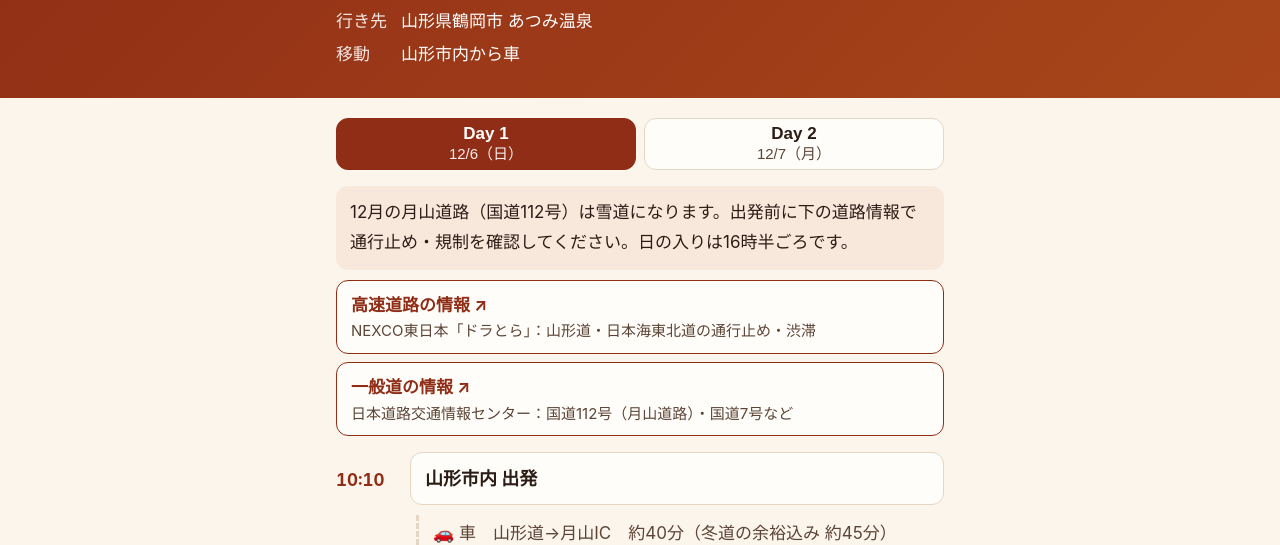
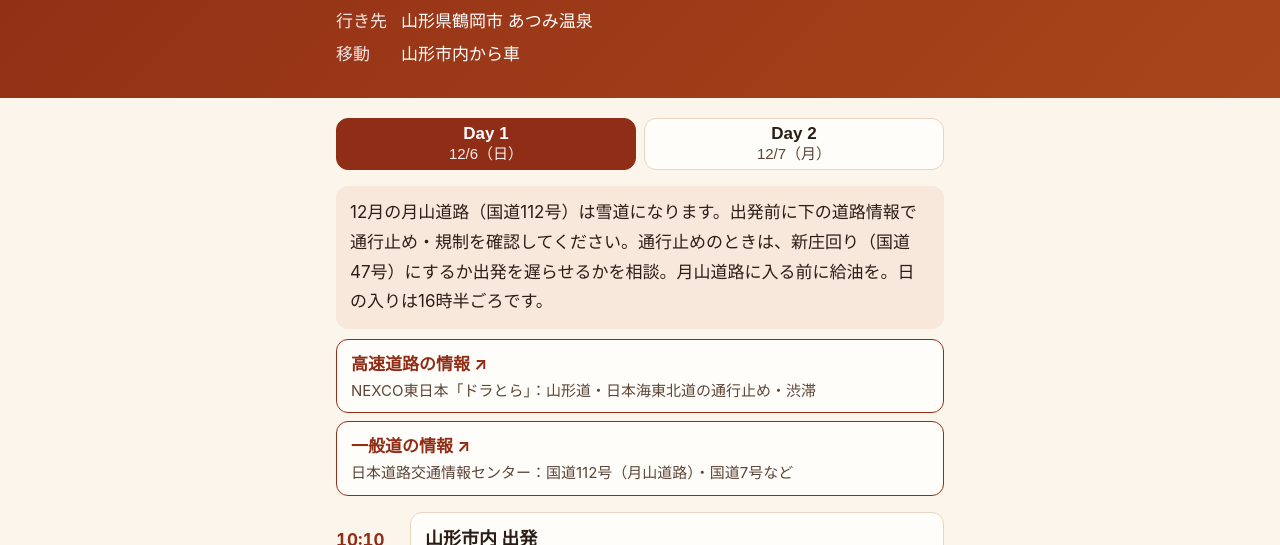
Before and after one commit to pmklmq-eng/atsumi-shiori, a plain HTML site: page index.html in a window 1280 px wide. Shown: the part 188-733 px from the top of the page. Drawn offline with Linux system fonts and the light colour scheme.

Commit message:
両日の注意書きに通行止め時の新庄回り（47号）と給油の一言を追加
Co-Authored-By: Claude Opus 5.5 <noreply@anthropic.com>
Claude-Session: https://claude.ai/code/session_01PjssGRJ8uJHU7KwmvqNgSN

```diff
--- a/index.html
+++ b/index.html
@@ -238,7 +238,7 @@
   var DAYS = [
     {
       date: '2026-12-06', label: 'Day 1', sub: '12/6（日）',
-      note: '12月の月山道路（国道112号）は雪道になります。出発前に下の道路情報で通行止め・規制を確認してください。日の入りは16時半ごろです。',
+      note: '12月の月山道路（国道112号）は雪道になります。出発前に下の道路情報で通行止め・規制を確認してください。通行止めのときは、新庄回り（国道47号）にするか出発を遅らせるかを相談。月山道路に入る前に給油を。日の入りは16時半ごろです。',
       roadinfo: true,
       items: [
         { t: '10:10', place: '山形市内 出発' },
@@ -254,7 +254,7 @@
     },
     {
       date: '2026-12-07', label: 'Day 2', sub: '12/7（月）',
-      note: '帰りも月山道路を通ります。出発前に下の道路情報を確認してください。あつみ温泉の朝市は冬季（12〜3月）休業のため、行程に入れていません。',
+      note: '帰りも月山道路を通ります。出発前に下の道路情報を確認してください。通行止めのときは新庄回り（国道47号）も検討。あつみ温泉の朝市は冬季（12〜3月）休業のため、行程に入れていません。',
       roadinfo: true,
       items: [
         { t: '7:30', place: '萬国屋 朝食', q: '萬国屋 あつみ温泉', memo: '朝湯もおすすめ', warn: '朝食の時刻' },
--- a/sw.js
+++ b/sw.js
@@ -1,4 +1,4 @@
-const CACHE = 'shiori-atsumi-2026-v9';
+const CACHE = 'shiori-atsumi-2026-v10';
 const FILES = ['./', './index.html', './manifest.json'];
 
 self.addEventListener('install', (e) => {
```
